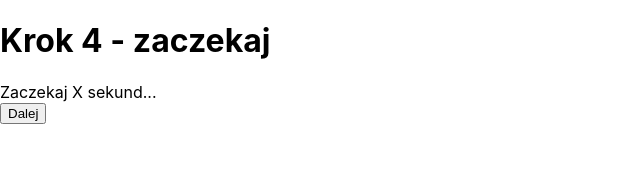
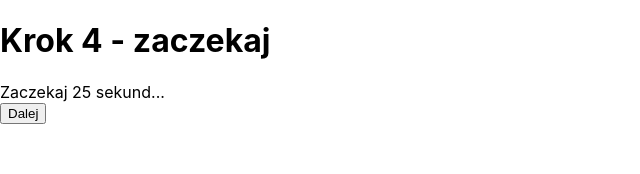
Before and after one commit to robert-skarzycki/aeropress-timer, a React (Create React App) app in the folder webapp/: page /#/wait in a window 1280 px wide. Shown: the top 174 px of the page, without its empty margins (0-640 px from the left). Built offline with nearby package versions, Linux system fonts and the light colour scheme.

Commit message:
Timer added to Wait step

```diff
--- a/webapp/src/Wait.tsx
+++ b/webapp/src/Wait.tsx
@@ -1,14 +1,41 @@
 import React from "react";
 import NextButton from "./NextButton";
 
-export default class Wait extends React.Component {
+export default class Wait extends React.Component<{}, { seconds: number }> {
+  private timer?: NodeJS.Timeout;
+
+  constructor(props: any) {
+    super(props);
+
+    this.state = { seconds: 30 };
+  }
+
+  public componentDidMount() {
+    this.timer = setInterval(this.tick, 1000);
+  }
+
   public render(): JSX.Element {
     return (
       <div>
         <h1>Krok 4 - zaczekaj</h1>
-        <div>Zaczekaj X sekund...</div>
+        {this.state.seconds > 0 ? (
+          <div>Zaczekaj {this.state.seconds} sekund...</div>
+        ) : (
+          <div>Idziemy do następnego kroku!</div>
+        )}
         <NextButton caption="Dalej" path="/wash-filter" />
       </div>
     );
   }
+
+  private tick = () => {
+    if (this.state.seconds === 0 && this.timer) {
+      clearInterval(this.timer);
+      return;
+    }
+    this.setState(s => {
+      const seconds = s.seconds - 1;
+      return { seconds };
+    });
+  };
 }
```
